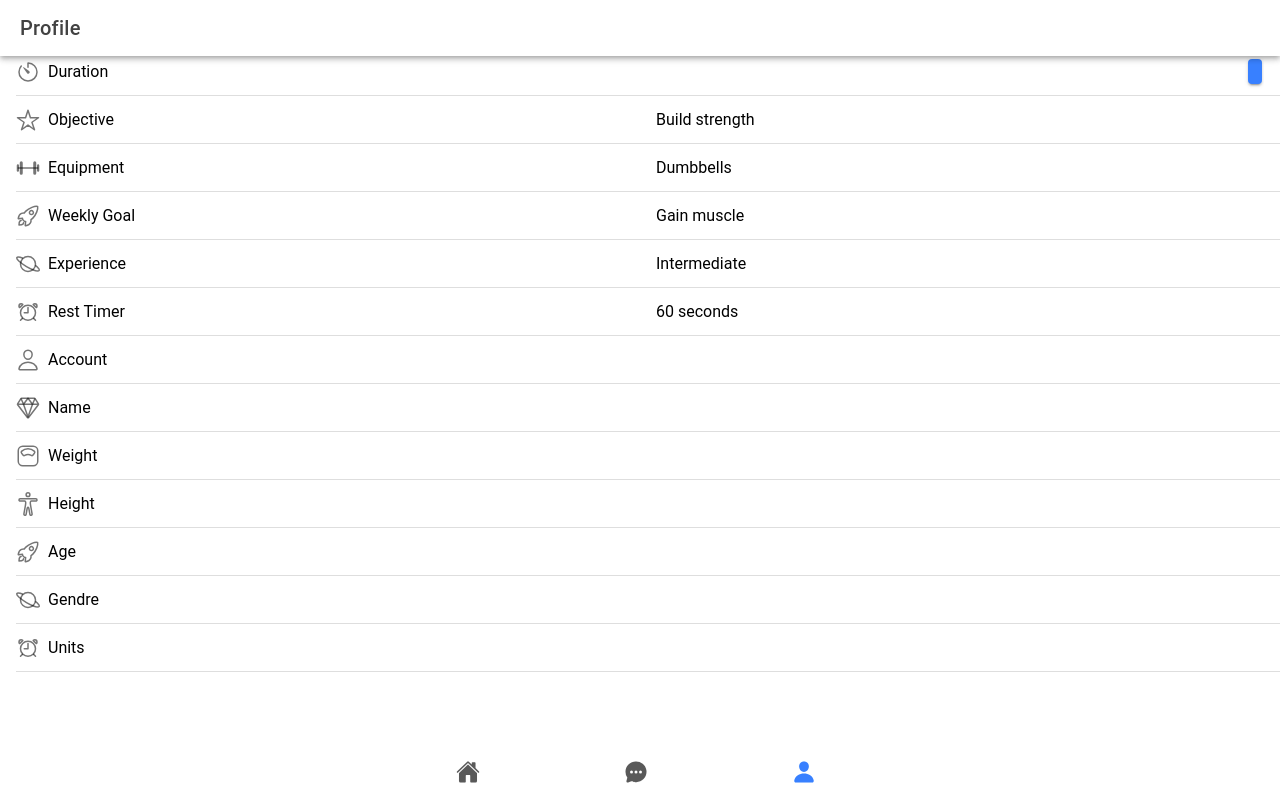
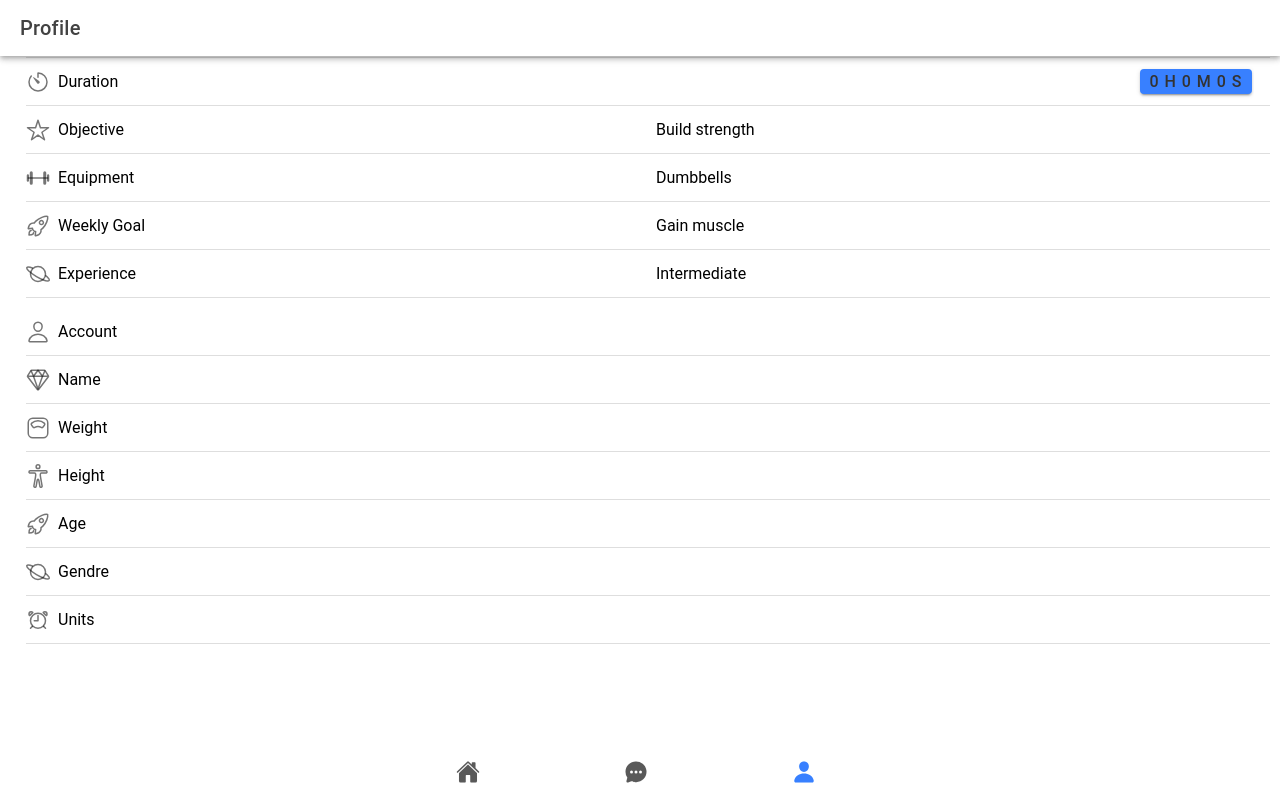
Before and after one commit to L42ARO/GymBroAI, a React (Vite) app in the folder ionic-frontend/: page /settings in a window 1280 px wide. Built offline with nearby package versions, Linux system fonts and the light colour scheme.

Commit message:
working on training container

```diff
--- a/ionic-frontend/src/components/SettingsContainer.tsx
+++ b/ionic-frontend/src/components/SettingsContainer.tsx
@@ -1,9 +1,8 @@
 import './ExploreContainer.css';
-import { IonPage, IonContent, IonItem, IonLabel } from '@ionic/react';
+import { IonPage, IonContent, IonGrid, IonRow, IonCol } from '@ionic/react';
 import { IonIcon } from '@ionic/react';
 import TrainingContainer from './TrainingContainer';
 import YouContainer from './YouContainer';
-
 
 interface SettingsContainerProps {
   name: string;
@@ -13,7 +12,9 @@ const SettingsContainer: React.FC<SettingsContainerProps> = ({ name }) => {
   return (
     <IonPage>
       <IonContent>
-        <div>
+        <IonGrid>
+          <IonRow>
+            <IonCol size="12">
               <TrainingContainer
                 name="Training Container"
                 routineLabel="3 day classic"
@@ -22,9 +23,13 @@ const SettingsContainer: React.FC<SettingsContainerProps> = ({ name }) => {
                 equipmentLabel="Dumbbells"
                 weeklyGoalLabel="Gain muscle"
                 experienceLabel="Intermediate"
-          restTimerLabel="60 seconds"></TrainingContainer>
-          <YouContainer name='YouContainer'></YouContainer>
-        </div>
+              ></TrainingContainer>
+            </IonCol>
+            <IonCol size="12">
+              <YouContainer name="YouContainer"></YouContainer>
+            </IonCol>
+          </IonRow>
+        </IonGrid>
       </IonContent>
     </IonPage>
   );
--- a/ionic-frontend/src/components/TrainingContainer.css
+++ b/ionic-frontend/src/components/TrainingContainer.css
@@ -21,3 +21,69 @@
 ion-icon {
     margin-right: 8px; /* Adjust the value as needed for the desired space */
   }
+
+  /* Optional global CSS to reset some default styles and provide a clean slate */
+body, html {
+  margin: 0;
+  padding: 0;
+  font-family: Arial, sans-serif;
+}
+
+/* Style for the container holding your components */
+.container {
+  max-width: 800px; /* Adjust this to your preferred maximum width */
+  margin: 0 auto;
+  padding: 20px;
+}
+
+/* Style for individual components */
+.training-container {
+  background-color: #f5f5f5;
+  padding: 20px;
+  margin: 10px 0;
+  border: 1px solid #ddd;
+  border-radius: 5px;
+}
+
+/* Style for buttons */
+.ion-button {
+  background-color: #007bff;
+  color: #fff;
+  padding: 10px 20px;
+  border: none;
+  border-radius: 5px;
+  cursor: pointer;
+}
+
+/* Adjust other styles as needed based on your design preferences */
+
+/* Center elements horizontally */
+.text-center {
+  text-align: center;
+}
+
+/* Add spacing between elements */
+.mb-20 {
+  margin-bottom: 20px;
+}
+
+/* Media query for responsive design (adjust breakpoints as needed) */
+@media screen and (max-width: 768px) {
+  .container {
+    padding: 10px;
+  }
+  .training-container {
+    padding: 10px;
+  }
+}
+
+
+/* Style for the button text to make it look like a label */
+.duration-button {
+  font-size: 16px;
+  color: #333; /* Choose your desired color */
+  text-align: left;
+  background-color: transparent; /* Optional: Remove button background color */
+  padding: 0; /* Optional: Remove button padding */
+  border: none; /* Optional: Remove button border */
+}
--- a/ionic-frontend/src/components/TrainingContainer.tsx
+++ b/ionic-frontend/src/components/TrainingContainer.tsx
@@ -13,7 +13,6 @@ interface TrainingContainerProps {
   equipmentLabel: string;
   weeklyGoalLabel: string;
   experienceLabel: string;
-  restTimerLabel: string;
 }
 
 const TrainingContainer: React.FC<TrainingContainerProps> = ({
@@ -22,13 +21,14 @@ const TrainingContainer: React.FC<TrainingContainerProps> = ({
   equipmentLabel,
   weeklyGoalLabel,
   experienceLabel,
-  restTimerLabel,
 }) => {
   const [showDurationModal, setShowDurationModal] = useState(false);
-  const [durationLabel, setDurationLabel] = useState(''); // Initialize as needed
+  const [durationLabel, setDurationLabel] = useState('0 h 0 m 0 s'); // Initialize as needed
+
+
 
   const handleDurationConfirmed = (duration: { hours: number, minutes: number, seconds: number }) => {
-    const newDuration = duration.hours + "h " + duration.minutes + "m " + duration.seconds + "s";
+    const newDuration = duration.hours + " h " + duration.minutes + " m " + duration.seconds + " s";
     setDurationLabel(newDuration);
     setShowDurationModal(false);
   };
@@ -42,15 +42,17 @@ const TrainingContainer: React.FC<TrainingContainerProps> = ({
             <IonLabel>{routineLabel}</IonLabel>
           </IonItem>
           <IonItem>
-            <IonIcon icon={timerOutline}> </IonIcon>
+            <IonIcon icon={timerOutline}></IonIcon>
             <IonLabel>Duration</IonLabel>
-            {/* <IonLabel>{durationLabel}</IonLabel> */}
-            <IonButton onClick={() => setShowDurationModal(true)}><IonLabel>{durationLabel}</IonLabel></IonButton>
+            <IonButton onClick={() => setShowDurationModal(true)} className="duration-button">
+              {durationLabel}
+            </IonButton>
             <IonModal isOpen={showDurationModal} onDidDismiss={() => setShowDurationModal(false)}>
               <DurationSelector onConfirm={handleDurationConfirmed} />
               <IonButton onClick={() => setShowDurationModal(false)}>Cancel</IonButton>
             </IonModal>
           </IonItem>
+
           <IonItem>
             <IonIcon icon={starOutline}> </IonIcon>
             <IonLabel>Objective</IonLabel>
@@ -71,11 +73,6 @@ const TrainingContainer: React.FC<TrainingContainerProps> = ({
             <IonLabel>Experience</IonLabel>
             <IonLabel>{experienceLabel}</IonLabel>
           </IonItem>
-          <IonItem>
-            <IonIcon icon={alarmOutline}> </IonIcon>
-            <IonLabel>Rest Timer</IonLabel>
-            <IonLabel>{restTimerLabel}</IonLabel>
-          </IonItem>
         </div>
   );
 };
```
Lines whose indentation alone changed are shown as unchanged.
